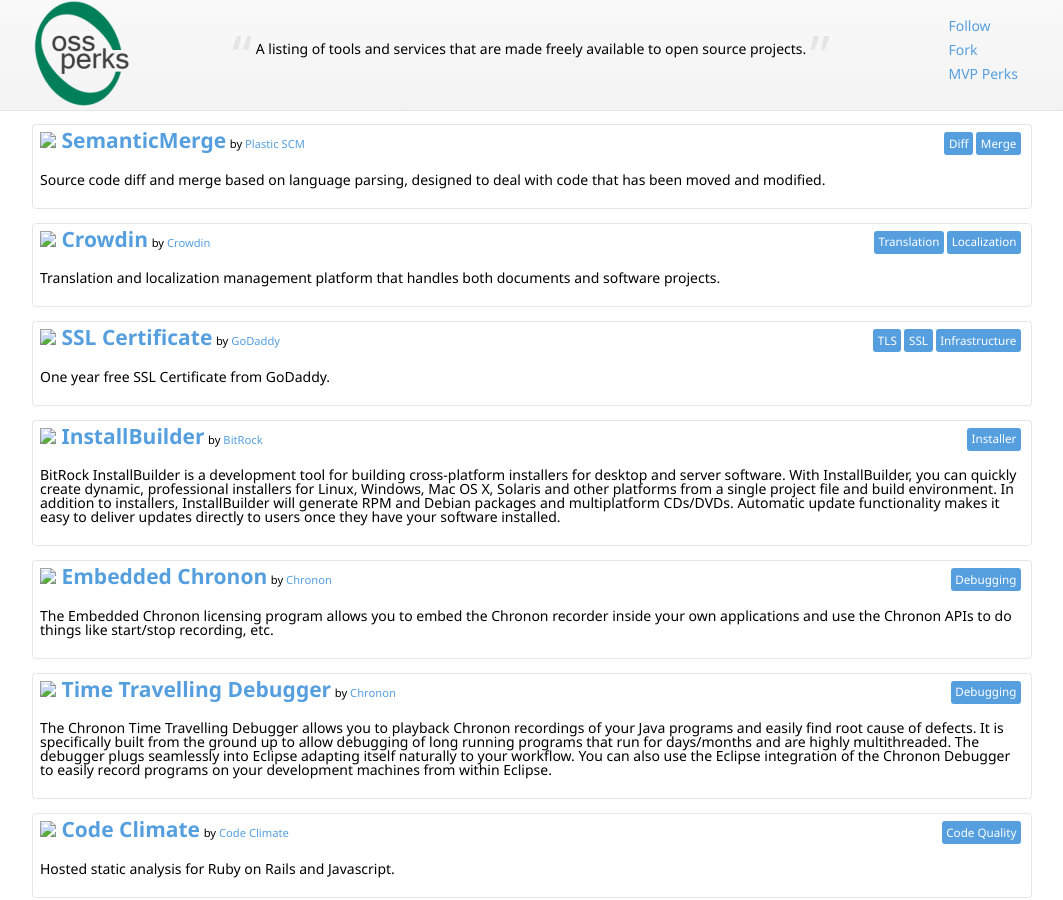
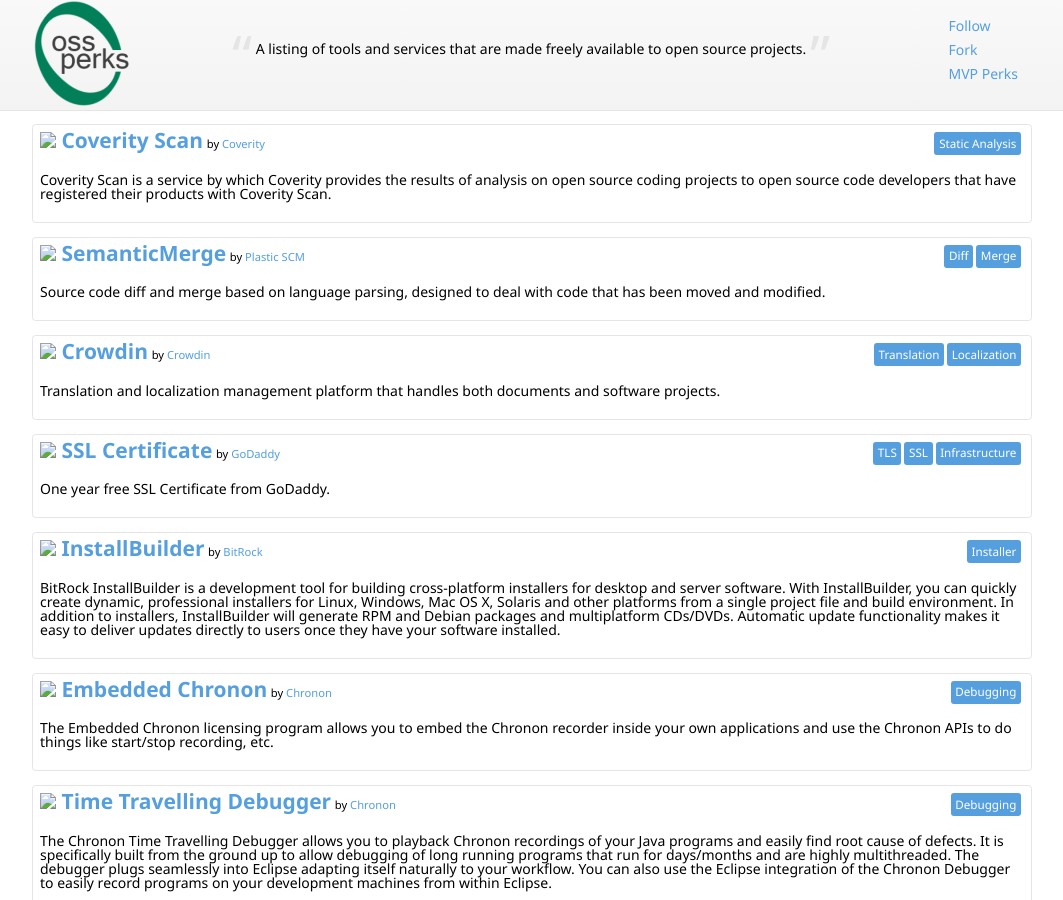
Before and after one commit to nikmd23/ossperks, a Jekyll site: the page built from index.html, in a window 1280 px wide and 900 px high. Shown: the whole window, without its empty margins (108-1171 px from the left). Built offline with Jekyll 4.4.1, drawn with Linux system fonts in a browser that asks for light colours; nearby versions of some CDN libraries.

Commit message:
Add Coverity Scan

```diff
--- a/index.html
+++ b/index.html
@@ -11,6 +11,12 @@
     uri: http://www.atlassian.com/
 
 perks:
+- perk: {name: Coverity Scan, uri: 'https://scan.coverity.com/faq#how-get-project-included-in-scan'}
+  description: Coverity Scan is a service by which Coverity provides the results of analysis on open source coding projects to open source code developers that have registered their products with Coverity Scan.
+  categories: [Static Analysis]
+  platforms: [C, C++, Java, C#]
+  company: {name: Coverity, uri: 'http://www.coverity.com/'}
+
 - perk: {name: SemanticMerge, uri: 'http://www.semanticmerge.com/pricing.html'}
   description: Source code diff and merge based on language parsing, designed to deal with code that has been moved and modified.
   categories: [Diff, Merge]
```
